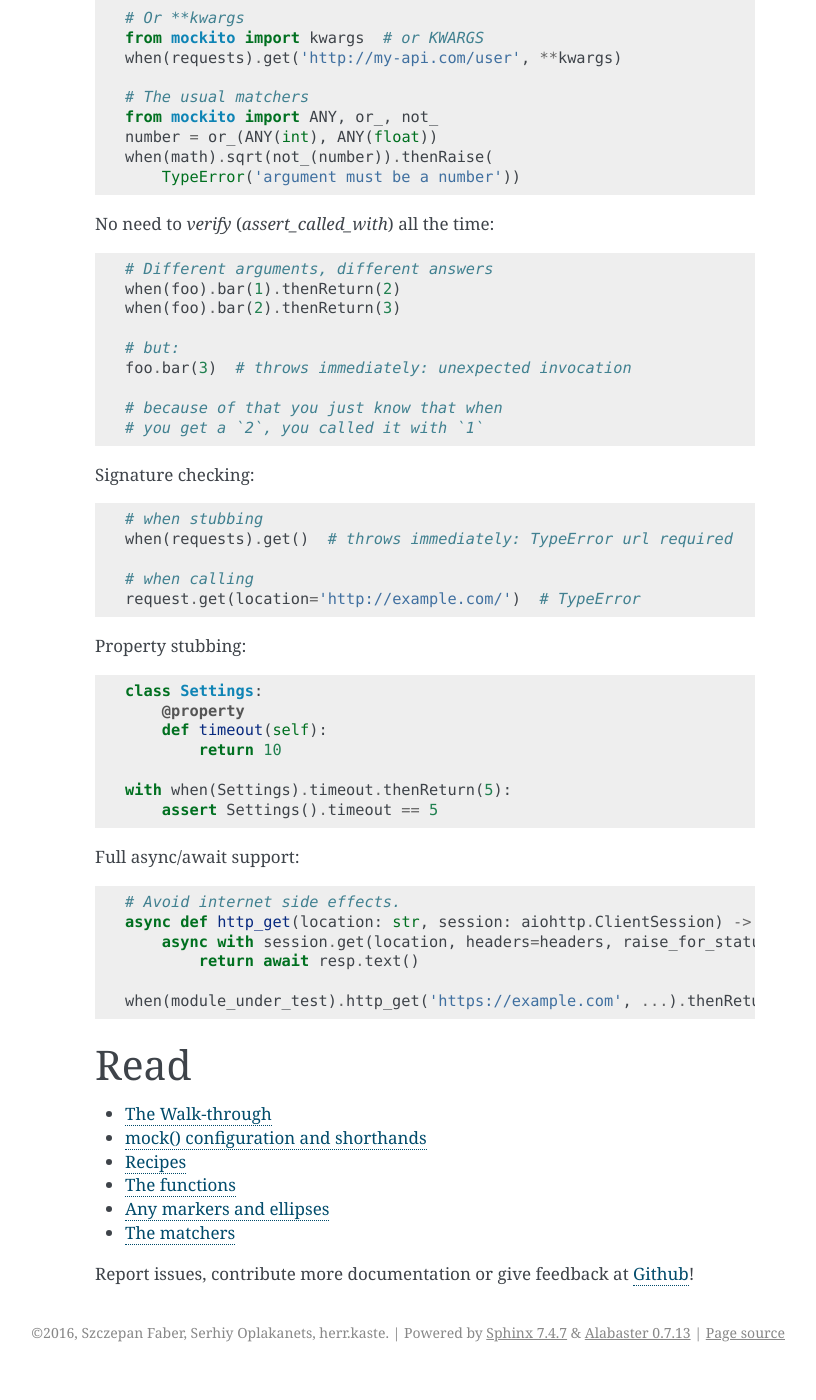
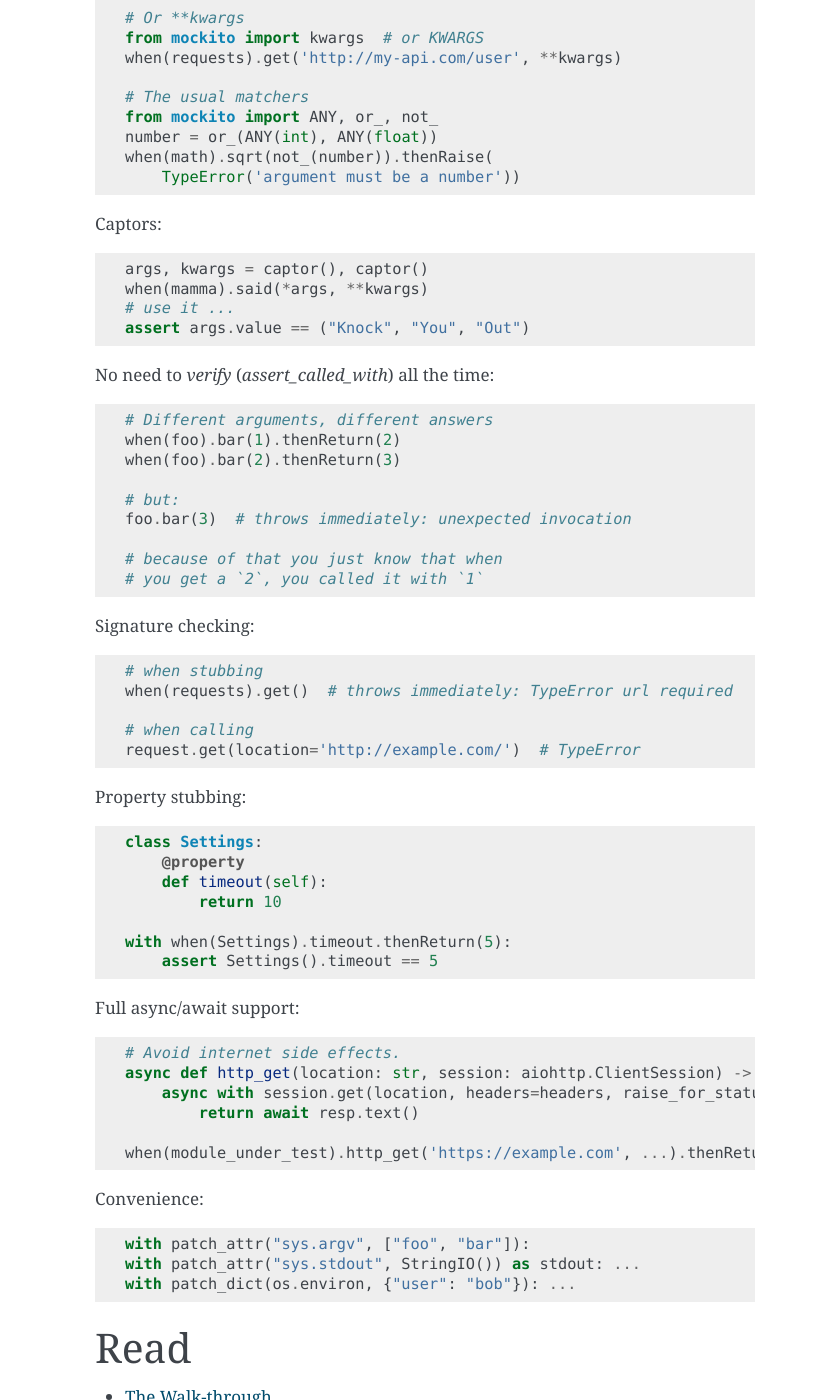
Before and after one commit to kaste/mockito-python, a Sphinx documentation site: the page built from docs/index.rst, in a window 1280 px wide and 1400 px high, scrolled down 1178 px. Shown: the whole window, without its empty margins (325-1141 px from the left). Built offline with Sphinx 7.4.7, drawn with Linux system fonts in a browser that asks for light colours; pages that are not in the unit, such as notebooks, are missing from menus; before the commit the page ends 2550 px from its top, so only the background shows below that.

Commit message:
Add to index.rst

```diff
--- a/docs/index.rst
+++ b/docs/index.rst
@@ -78,6 +78,14 @@ State-of-the-art, high-five argument matchers::
     when(math).sqrt(not_(number)).thenRaise(
         TypeError('argument must be a number'))
 
+Captors::
+
+    args, kwargs = captor(), captor()
+    when(mamma).said(*args, **kwargs)
+    # use it ...
+    assert args.value == ("Knock", "You", "Out")
+
+
 No need to `verify` (`assert_called_with`) all the time::
 
     # Different arguments, different answers
@@ -120,6 +128,13 @@ Full async/await support::
     when(module_under_test).http_get('https://example.com', ...).thenReturn('Yep!')
 
 
+Convenience::
+
+    with patch_attr("sys.argv", ["foo", "bar"]):
+    with patch_attr("sys.stdout", StringIO()) as stdout: ...
+    with patch_dict(os.environ, {"user": "bob"}): ...
+
+
 Read
 ----
 
```
